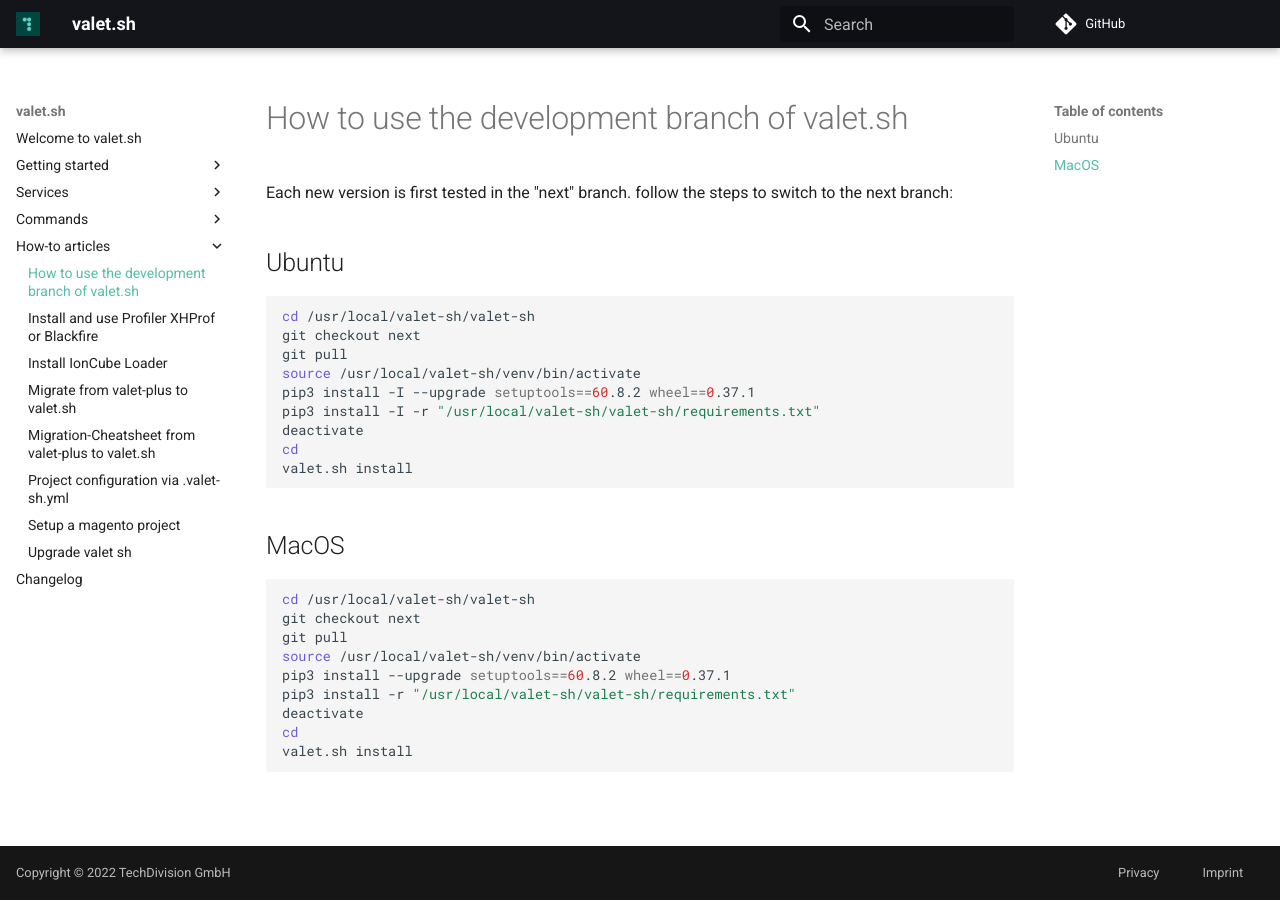
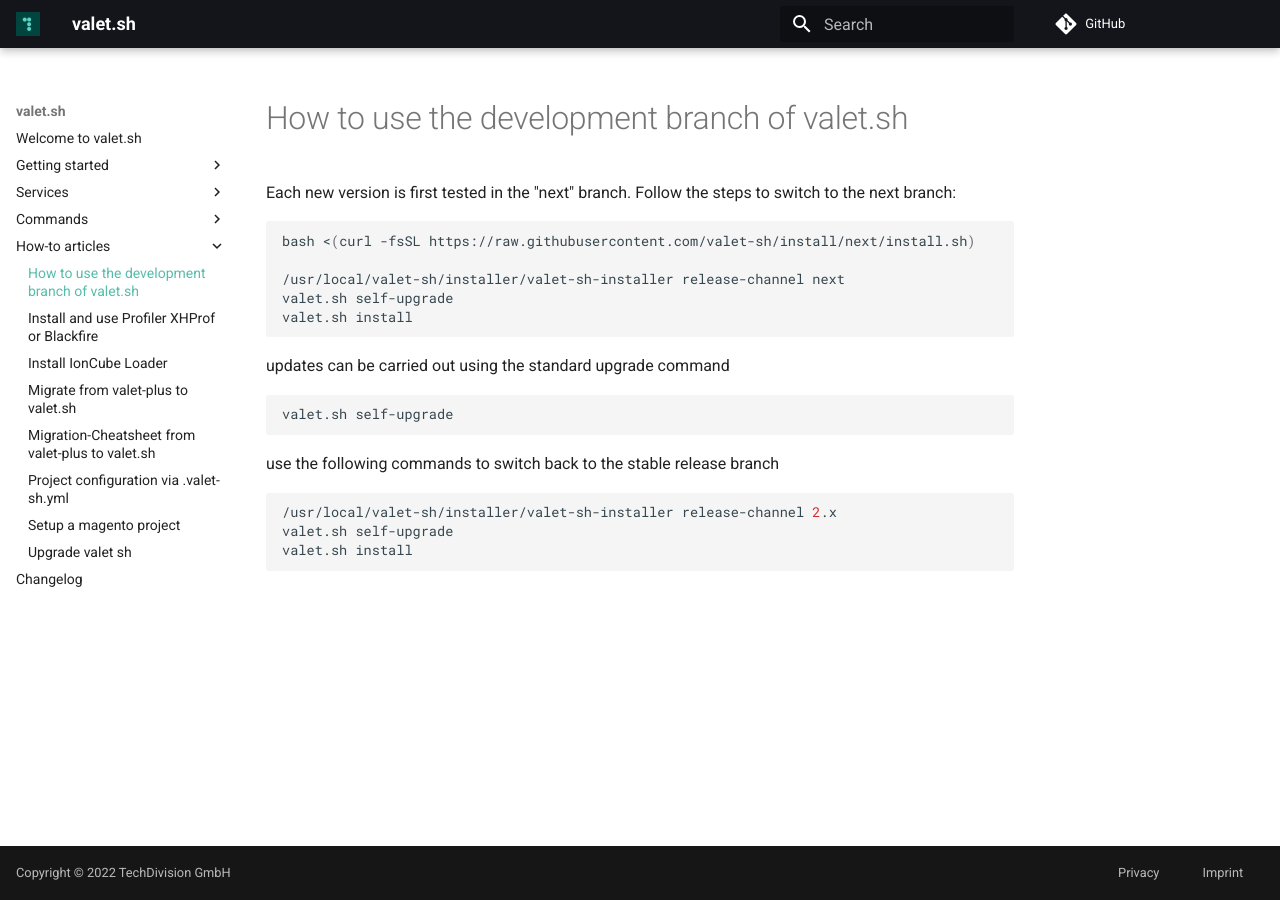
Before and after one commit to valet-sh/docs, an MkDocs documentation site: the page built from docs/how-to-articles/how-to-use-the-development-branch-of-valet-sh.md, in a window 1280 px wide. Built offline with MkDocs 1.6.1 and Material for MkDocs 9.7.7, drawn with Linux system fonts in a browser that asks for light colours; comment, search, counter and statistics services are not loaded.

Commit message:
upated dev branch workflow

````diff
--- a/docs/how-to-articles/how-to-use-the-development-branch-of-valet-sh.md
+++ b/docs/how-to-articles/how-to-use-the-development-branch-of-valet-sh.md
@@ -5,34 +5,26 @@
 
 # How to use the development branch of valet.sh
 
-Each new version is first tested in the "next" branch. follow the steps to switch to the next branch:
-
-
-
-## Ubuntu
+Each new version is first tested in the "next" branch. Follow the steps to switch to the next branch:
 
 ```bash
-cd /usr/local/valet-sh/valet-sh
-git checkout next
-git pull
-source /usr/local/valet-sh/venv/bin/activate
-pip3 install -I --upgrade setuptools==60.8.2 wheel==0.37.1
-pip3 install -I -r "/usr/local/valet-sh/valet-sh/requirements.txt"
-deactivate
-cd
+bash <(curl -fsSL https://raw.githubusercontent.com/valet-sh/install/next/install.sh)
+
+/usr/local/valet-sh/installer/valet-sh-installer release-channel next
+valet.sh self-upgrade
 valet.sh install
 ```
 
-## MacOS
+
+updates can be carried out using the standard upgrade command
 
 ```bash
-cd /usr/local/valet-sh/valet-sh
-git checkout next
-git pull
-source /usr/local/valet-sh/venv/bin/activate
-pip3 install --upgrade setuptools==60.8.2 wheel==0.37.1
-pip3 install -r "/usr/local/valet-sh/valet-sh/requirements.txt"
-deactivate
-cd
+valet.sh self-upgrade
+```
+
+use the following commands to switch back to the stable release branch
+```bash
+/usr/local/valet-sh/installer/valet-sh-installer release-channel 2.x
+valet.sh self-upgrade
 valet.sh install
 ```
````
